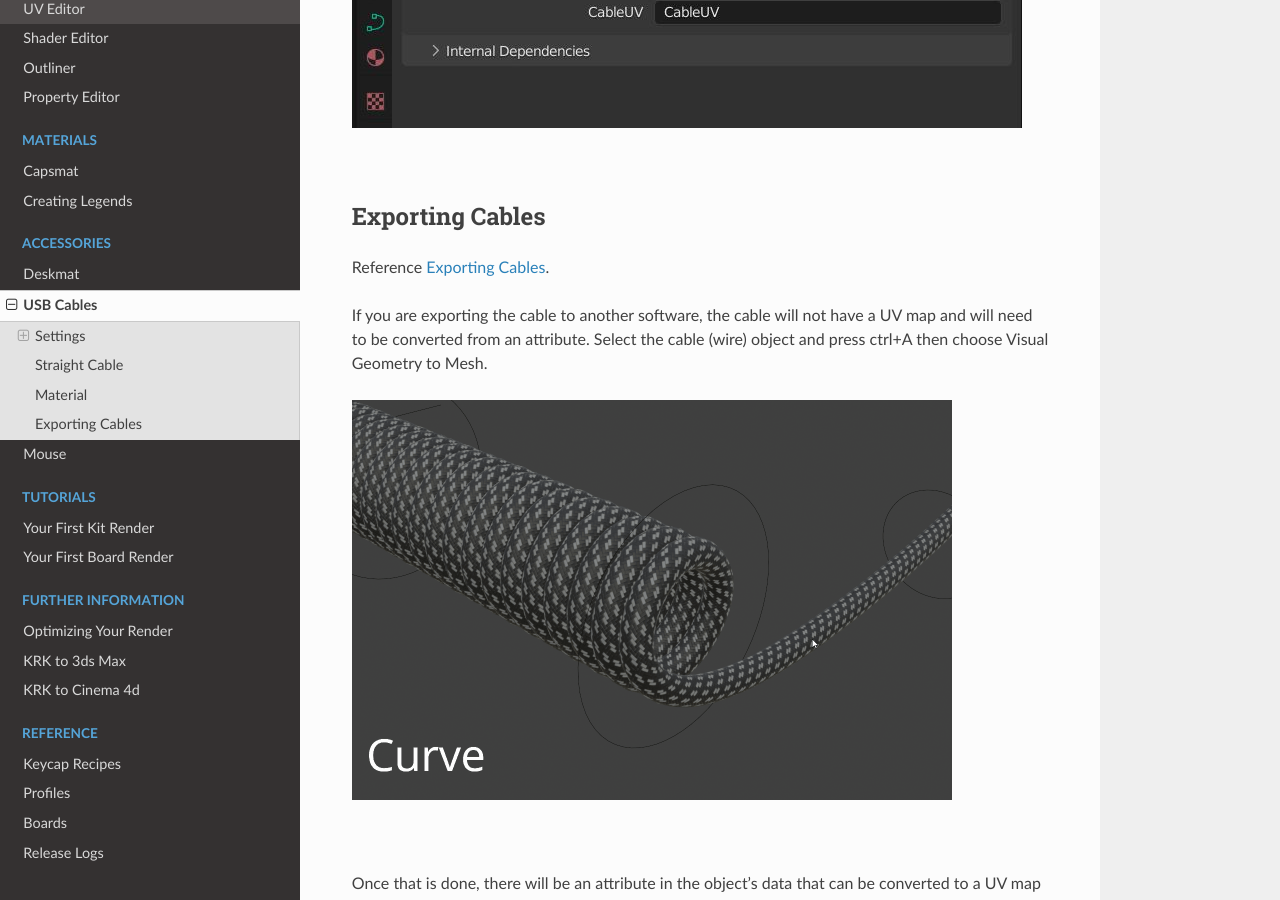
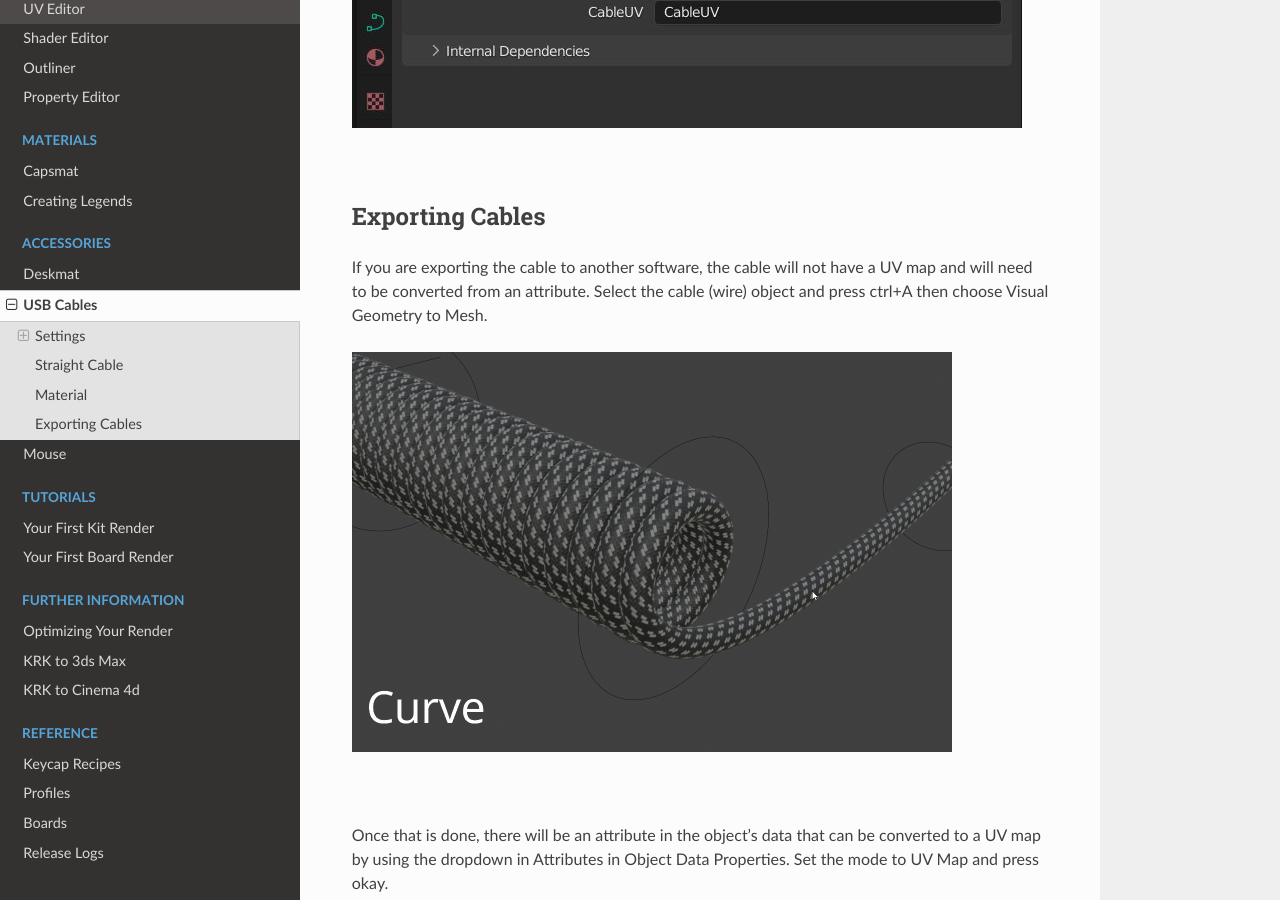
Before and after one commit to imperfectlink/KeyboardRenderKit, a Sphinx documentation site: the page built from docs/source/cables.rst, in a window 1280 px wide and 900 px high, scrolled down 6711 px. Built offline with Sphinx 7.4.7 and the Read the Docs theme 2.0.0, drawn with Linux system fonts in a browser that asks for light colours.

Commit message:
Update cables.rst

```diff
--- a/docs/source/cables.rst
+++ b/docs/source/cables.rst
@@ -92,8 +92,6 @@ As with the deskmat, to change the material you will need to edit the applied ma
 Exporting Cables
 ~~~~
 
-Reference `Exporting Cables`_.
-
 If you are exporting the cable to another software, the cable will not have a UV map and will need to be converted from an attribute. Select the cable (wire) object and press ctrl+A then choose Visual Geometry to Mesh.
 
 .. image:: img/CurveToMesh.gif
```
